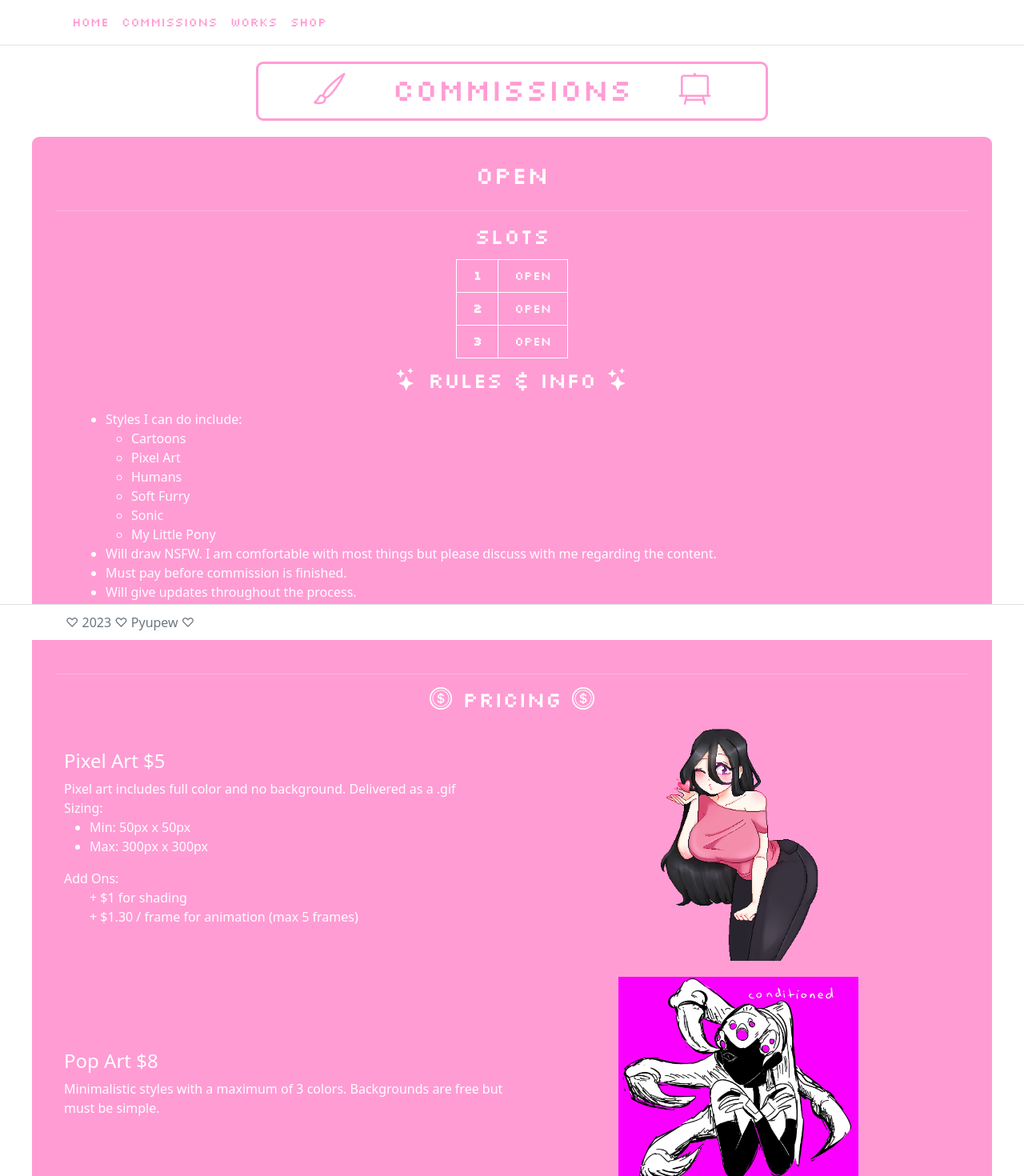
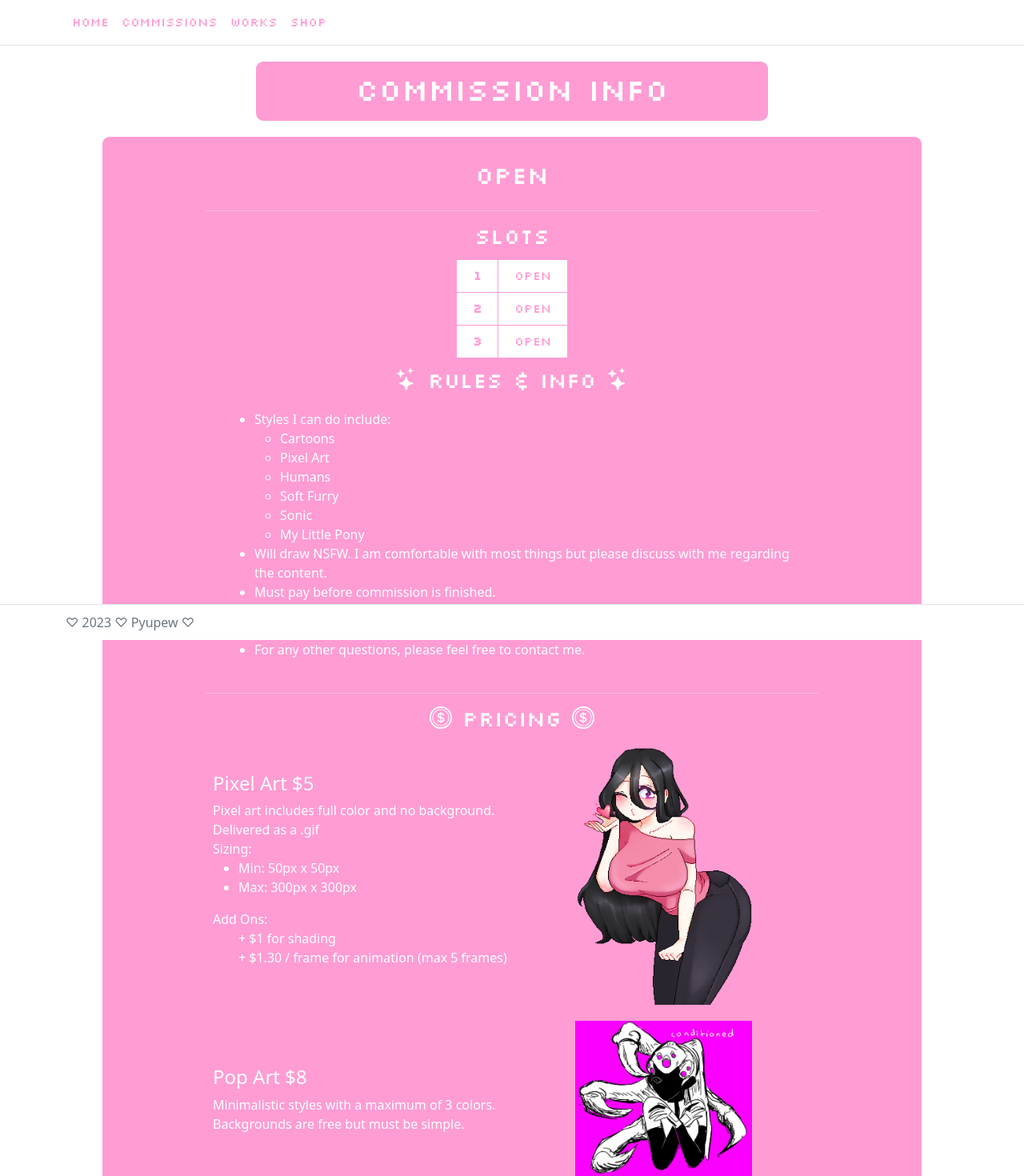
Before and after one commit to chaydotgit/pyupew-website, an Angular app: page /commissions in a window 1280 px wide. Shown: the top 1470 px of the page at 80% size. Built offline with nearby package versions, Linux system fonts and the light colour scheme; a web font is replaced by a local one.

Commit message:
changed up margins

```diff
--- a/src/app/commissions/commissions.component.css
+++ b/src/app/commissions/commissions.component.css
@@ -1,27 +1,16 @@
 .title {
   font-family: silkscreennormal;
   display: flex;
+  text-align: center;
   align-items: center;
   justify-content: space-evenly;
-  margin: 20px 5%;
+  margin: 20px 10%;
   padding: 10px;
-  color: #ff9cd4;
+  color: white;
+  background-color: #ff9cd4;
   border-color: #ff9cd4;
   border-style: solid;
   border-radius: 9px;
-}
-
-
-@media screen and (min-width: 800px) {
-  .title {
-    margin: 20px 20%;
-  }
-}
-
-@media screen and (min-width: 1280px) {
-  .title {
-    margin: 20px 25%;
-  }
 }
 
 .commissions {
@@ -30,9 +19,10 @@
   color: white;
   background-color: #ff9cd4;
   padding: 30px 30px 30px;
-  margin: 20px 40px 40px;
+  margin: 20px 5% 40px;
   border-radius: 9px;
 }
+
 
 table {
   border-collapse: collapse;
@@ -42,7 +32,9 @@ table {
 
 td, th {
   font-family: silkscreennormal;
-  border: 1px solid white;
+  border: 1px solid #ff9cd4;
+  color: #ff9cd4;
+  background-color: white;
   text-align: center;
   padding: 8px 20px;
 }
@@ -83,8 +75,53 @@ h3 {
   align-items: center;
 }
 
+img {
+  width: 100%;
+}
+
+@media screen and (min-width: 600px) {
+  .title {
+    margin: 20px 20%;
+  }
+
+  .commissions {
+    margin: 20px 5% 40px;
+    padding: 30px 20% 30px;
+  }
+
+  img {
+    width: 100%;
+  }
+
+}
+
 @media screen and (min-width: 800px) {
+  .title {
+    margin: 20px 30%;
+  }
+
+  .commissions {
+    margin: 20px 10% 40px;
+    padding: 30px 10% 30px;
+  }
+
+  img {
+    width: 50%;
+  }
+
+}
+
+@media screen and (min-width: 1280px) {
+  .title {
+    margin: 20px 25%;
+  }
+
   .option {
     flex-direction: row;
   }
+
+  img {
+    width: 60%;
+  }
+
 }
--- a/src/app/commissions/commissions.component.html
+++ b/src/app/commissions/commissions.component.html
@@ -1,7 +1,5 @@
 <div class="title h1">
-  <i class="bi bi-brush"></i>
-  commissions
-  <i class="bi bi-easel2"></i>
+  commission info
 </div>
 
 <div class="commissions text-center">
@@ -67,7 +65,7 @@
     </div>
 
     <div class="example-item">
-      <img src="assets/images/pixel.png" width="200px">
+      <img src="assets/images/pixel.png">
     </div>
   </div>
 
@@ -77,7 +75,7 @@
       Minimalistic styles with a maximum of 3 colors. Backgrounds are free but must be simple.
     </div>
     <div class="example-item">
-      <img src="assets/images/popart.jpg" width="300px">
+      <img src="assets/images/popart.jpg">
     </div>
   </div>
 
@@ -94,7 +92,7 @@
       </ul>
     </div>
     <div class="example-item">
-      <img src="assets/images/sketch.png" width="300px">
+      <img src="assets/images/sketch.png">
     </div>
   </div>
 
@@ -109,6 +107,9 @@
         <li>+ 30% for detailed backgrounds</li>
       </ul>
     </div>
+    <div class="example-item">
+      <img src="assets/images/lineart.png">
+    </div>
   </div>
 
   <div class="option">
@@ -122,6 +123,9 @@
         <li>+ 40% for detailed backgrounds</li>
       </ul>
     </div>
+    <div class="example-item">
+      <img src="assets/images/full.jpg">
+    </div>
   </div>
 
 </div>
--- a/src/app/home/home.component.css
+++ b/src/app/home/home.component.css
@@ -23,6 +23,7 @@ h2 {
 @media screen and (min-width: 800px) {
   .welcome {
     padding: 30px 100px 30px;
+    margin: 20px 300px;
   }
 }
 
@@ -64,7 +65,7 @@ hr.rounded {
   margin: auto;
   text-align: center;
   display: inline-block;
+  font-family: silkscreennormal;
   font-size: 20px;
-  font-weight: bold;
   cursor: pointer;
 }
```
Also changed, not shown: src/assets/images/full.jpg, src/assets/images/lineart.png (added).
